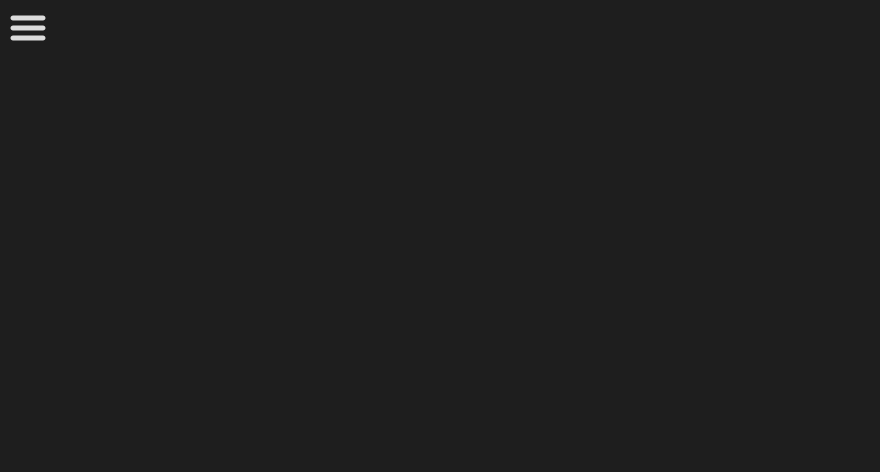
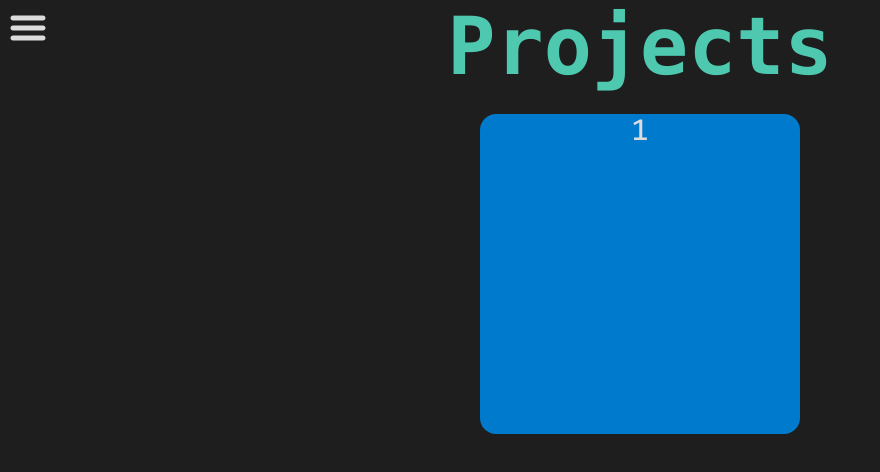
Before and after one commit to aryan-sinhala349/aryan-sinhala349.github.io, a plain HTML site: page projects/index.html in a window 1280 px wide. Shown: the whole page, without its empty margins (0-880 px from the left). Drawn offline with Linux system fonts and the light colour scheme.

Commit message:
Added projects page framework

```diff
--- a/projects/index.html
+++ b/projects/index.html
@@ -4,6 +4,45 @@
         <link rel="stylesheet" href="../styles/styles.css">
         <link rel="stylesheet" href="../styles/nav.css">
         <title>Projects | Aryan Sinha</title>
+
+        <style>
+            .projects {
+                display: flex;
+                flex-wrap: wrap;
+                justify-content: center;
+
+                position: absolute;
+
+                left: 5vw;
+                right: 5vw;
+
+                max-width: 100%;
+
+                text-align: center;
+            }
+
+            .project {
+                border-radius: 5%;
+                width: 25vw;
+                height: 25vw;
+                background-color: #007ACC;
+                margin: 1vw;
+                font-size: 4vh;
+            }
+
+            h1 {
+                text-align: center;
+                font-size: 10vmin;
+                margin-bottom: 1vh;
+            }
+
+            @media screen and (max-width: 1200px) {
+                .project {
+                    width: 80vw;
+                    height: 80vw;
+                }
+            }
+        </style>
     </head>
     <body>
         <nav>
@@ -14,6 +53,12 @@
 
         <img onclick="openNav()" class="cursor-point" id="open" src="../images/hamburger-icon.svg" alt="Menu">
 
+        <h1 class="class-template">Projects</h1>
+
+        <div class="projects">
+            <div class="project">1</div>
+        </div>
+
         <script src="/scripts/nav.js"></script>
     </body>
 </html>
```
